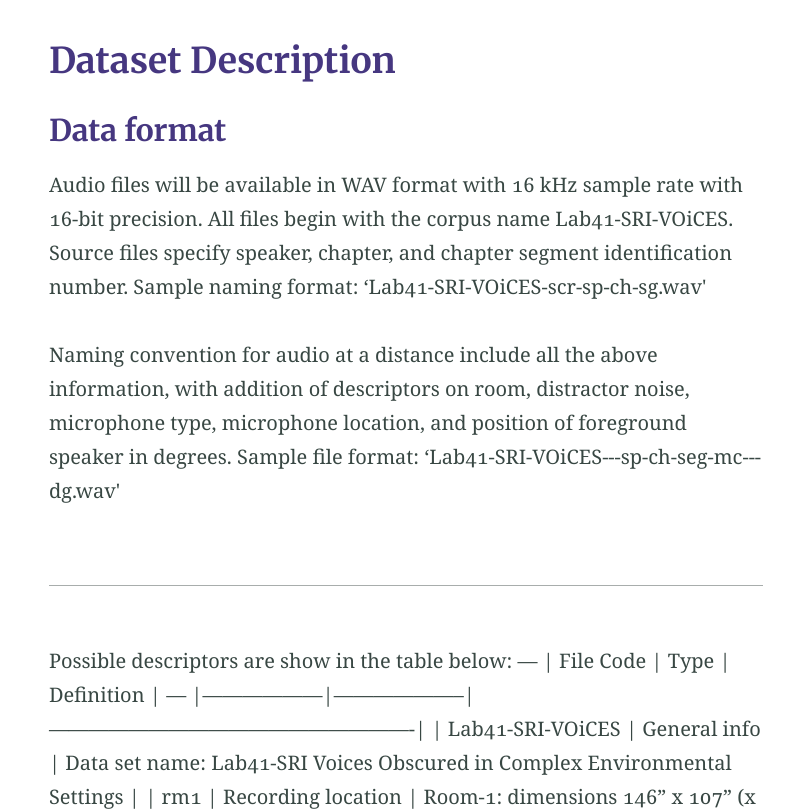
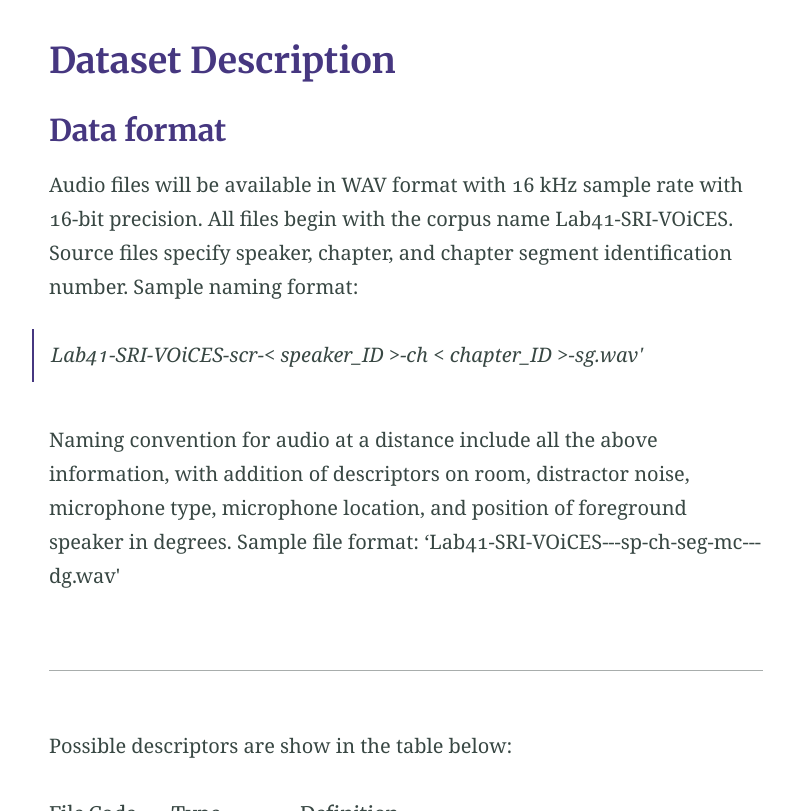
Before and after one commit to IQTLabs/voices, a Jekyll site: the page built from reading.md, in a window 1280 px wide and 900 px high, scrolled down 339 px, cut to the strip 89-900 px from the top of the window. Shown: the whole strip, without its empty margins (234-1028 px from the left). Built offline with Jekyll 4.4.1, drawn with Linux system fonts in a browser that asks for light colours; our own code applies the rules of GitHub Pages for plain Markdown files; some of the changed text lies outside the part shown.

Commit message:
update table

```diff
--- a/reading.md
+++ b/reading.md
@@ -13,16 +13,15 @@
 ### Data format
 
 Audio files will be available in WAV format with 16 kHz sample rate with 16-bit precision. All files begin with the corpus name Lab41-SRI-VOiCES. Source files specify speaker, chapter, and chapter segment identification number. Sample naming format:
-'Lab41-SRI-VOiCES-scr-sp<speaker_ID>-ch<chapter_ID>-sg<segmetn_ID>.wav'
+> Lab41-SRI-VOiCES-scr-< speaker_ID >-ch < chapter_ID >-sg<segmetn_ID>.wav'
 
 Naming convention for audio at a distance include all the above information, with addition of descriptors on room, distractor noise, microphone type, microphone location, and position of foreground speaker in degrees. Sample file format:
 'Lab41-SRI-VOiCES-<room>-<distractor_noise>-sp<speaker_ID>-ch<chapter_ID>-seg<segment_ID>-mc<mic_ID>-<mic_type>-<mic_position>-dg<degree>.wav'
 
 ---
 Possible descriptors are show in the table below:
----
-| File Code        | Type               | Definition                                                                 |
----
+
+| File Code        | Type               | Definition
 |------------------|--------------------|-------------------------------------------------------|
 | Lab41-SRI-VOiCES | General info       | Data set name: Lab41-SRI Voices Obscured in Complex Environmental Settings |
 | rm1              | Recording location | Room-1: dimensions 146” x 107” (x 107” height)                             |
```
